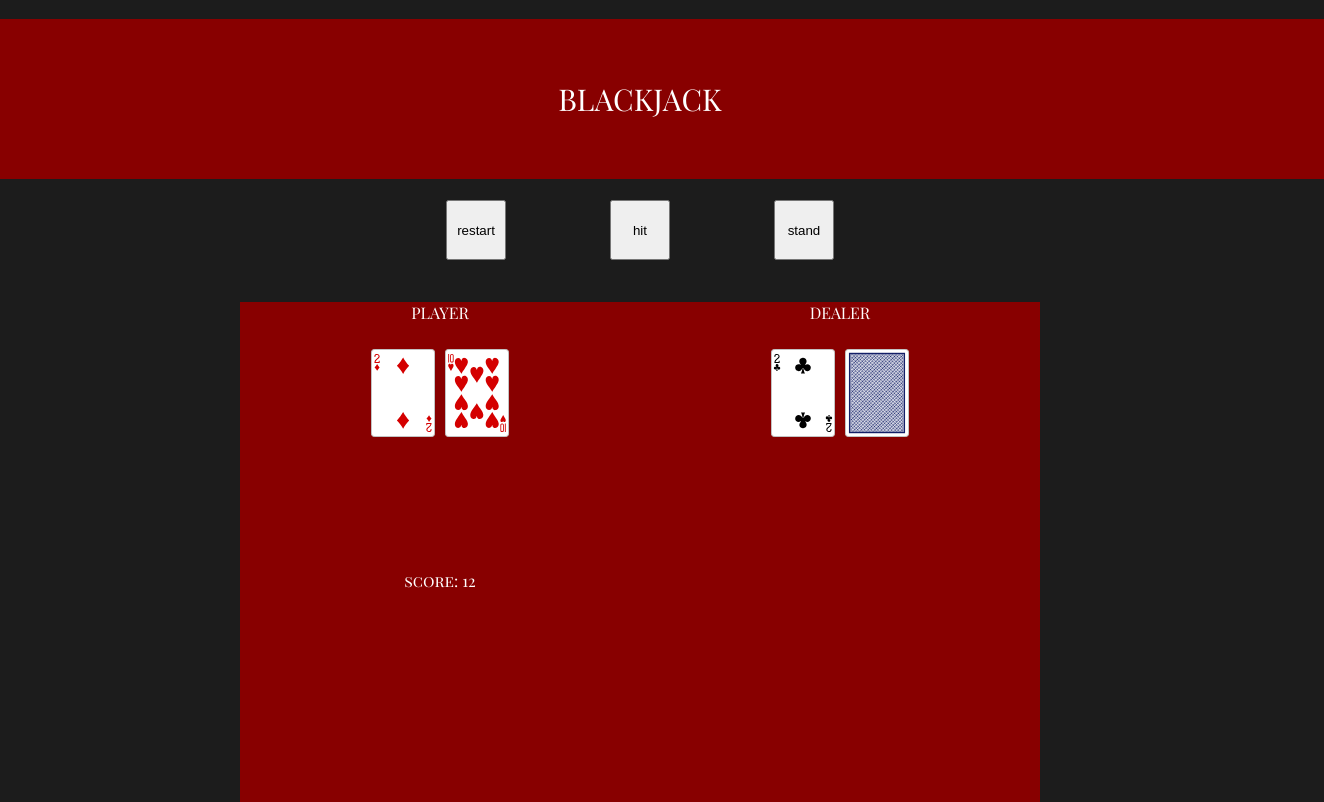
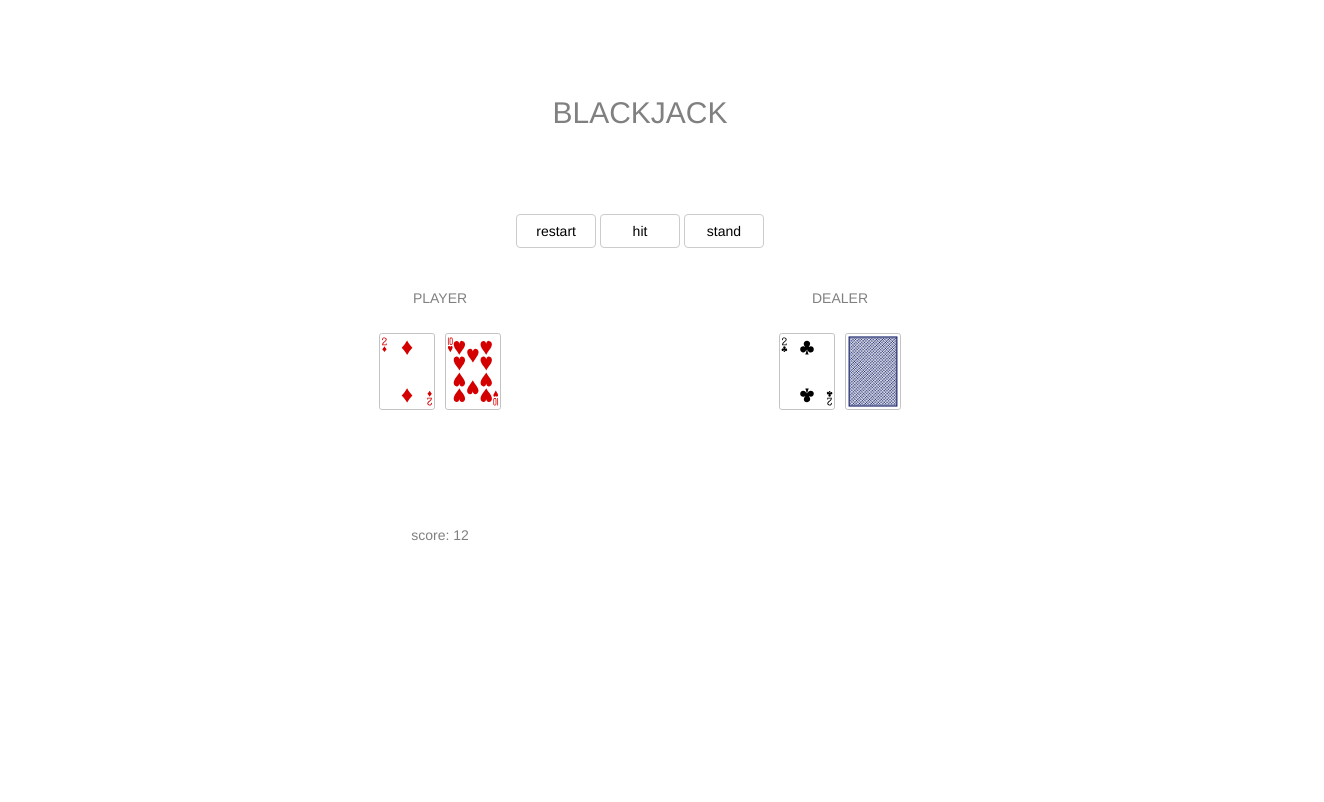
Before and after one commit to charlottepak/project1, a plain HTML site: page index.html in a window 1280 px wide. Shown: the whole page, 1324 px wide, since content can reach past the window. Drawn offline with nearby package versions, Linux system fonts and the light colour scheme.

Commit message:
fix buttons and background

```diff
--- a/css/main.css
+++ b/css/main.css
@@ -1,7 +1,6 @@
 @charset "UTF-8";
 
 body {
-    background-color: #1C1C1C;
     text-align: center;
     display: flex;
     height: 100vh;
@@ -9,15 +8,17 @@ body {
     justify-content: center;
     align-items: center;
     margin: 0;
-    font-family: 'Playfair Display SC', serif;
+    /* font-family: 'Playfair Display SC', serif; */
+    font-family: -apple-system, BlinkMacSystemFont, "Segoe UI", "Roboto", "Oxygen",
+    "Ubuntu", "Cantarell", "Fira Sans", "Droid Sans", "Helvetica Neue",
+    sans-serif;
 }
 header {
-    background-color:#880000;
-    color: white;
+    color: grey;
     padding: 60px;
     text-align: center;
     font-size: 30px;
-    width: 97.5%;
+
 }
 #cards {
     display: flex;
@@ -29,8 +30,7 @@ header {
     flex-direction: row;
 }
 #borderbox {
-    color: white;
-    background-color:#880000;
+    color: grey;
     width: 400px;
     height: 500px;
 
@@ -40,16 +40,14 @@ header {
 }
 
 p2 {
-    color: white;
+    color: grey;
 }
 
-#restartbtn, #hitbtn, #standbtn {
-    height: 60px;
-    width: 60px;
-    margin-left: 50px;
-    margin-right: 50px;
+#buttons {
+    width: 80px;
+    color: black;
+}
 
-}
 #boxes {
     display: flex;
     justify-content: flex-start;
--- a/index.html
+++ b/index.html
@@ -1,55 +1,77 @@
 <!DOCTYPE html>
 <html lang="en">
   <head>
-    <meta charset="UTF-8">
-    <meta name="viewport" content="width=device-width, initial-scale=1.0">
+    <meta charset="UTF-8" />
+    <meta name="viewport" content="width=device-width, initial-scale=1.0" />
     <title>Blackjack</title>
     <link href="css/card-deck-css/css/cardstarter.css" rel="stylesheet" />
     <link href="css/main.css" rel="stylesheet" />
-    <link href="https://fonts.googleapis.com/css2?family=Playfair+Display+SC&display=swap" rel="stylesheet">
+    <link
+      rel="stylesheet"
+      href="https://maxcdn.bootstrapcdn.com/bootstrap/3.3.7/css/bootstrap.min.css"
+      integrity="sha384-BVYiiSIFeK1dGmJRAkycuHAHRg32OmUcww7on3RYdg4Va+PmSTsz/K68vbdEjh4u"
+      crossorigin="anonymous"
+    />
+    <link
+      href="https://fonts.googleapis.com/css?family=Roboto+Mono"
+      rel="stylesheet"
+    />
     <script defer src="js/main.js"></script>
   </head>
   <body>
-    <br><br><br>
+    <br /><br /><br />
     <header>BLACKJACK</header>
-    <br>
+    <br />
 
     <div id="btns" class="button">
-    <input type='button' id='restartbtn' value='restart' onclick='restart();'/>
-    <input type='button' id='hitbtn' value='hit' onclick='hit();'/>
-    <input type='button' id='standbtn' value='stand' onclick='stand();'/>
-
+      <input
+        type="button"
+        id="buttons"
+        class="btn btn-default"
+        value="restart"
+        onclick="restart();"
+      />
+      <input
+        type="button"
+        id="buttons"
+        class="btn btn-default"
+        value="hit"
+        onclick="hit();"
+      />
+      <input
+        type="button"
+        id="buttons"
+        class="btn btn-default"
+        value="stand"
+        onclick="stand();"
+      />
     </div>
 
-    <br><br>
+    <br /><br />
     <div id="boxes">
       <div id="borderbox">
         <p1>PLAYER</p1>
-        <br><br>
+        <br /><br />
 
         <div id="playerCards"></div>
 
-            <br><br><br>
+        <br /><br /><br />
         <p id="playerScore"></p>
-
       </div>
 
-    <p2 id=displayWinner></p2>
+      <p2 id="displayWinner"></p2>
 
       <div id="borderbox">
         <p1>DEALER</p1>
-        <br><br>
+        <br /><br />
 
         <div id="dealerCards">cards</div>
 
-            <br><br><br>
+        <br /><br /><br />
         <p id="dealerScore"></p>
       </div>
     </div>
 
-    <br><br>
-
-
-
+    <br /><br />
   </body>
 </html>
```
Also changed, not shown: 1 other file. Lines whose indentation alone changed are shown as unchanged.
